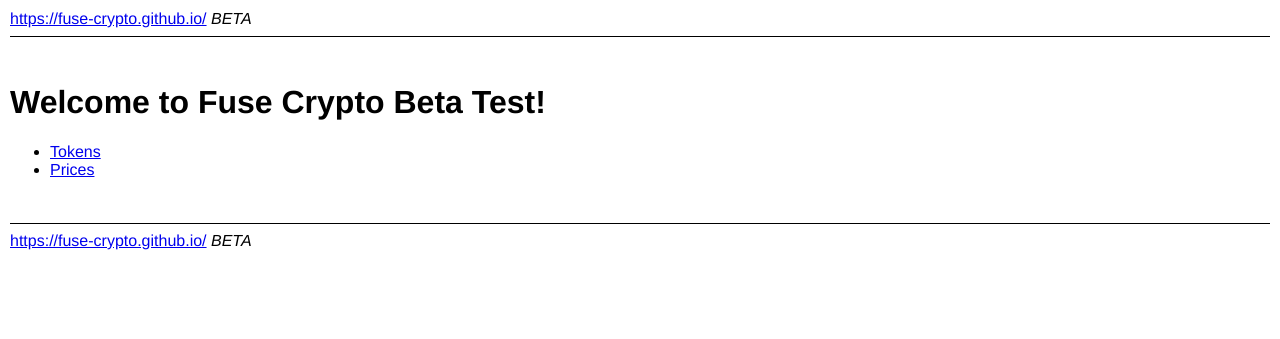
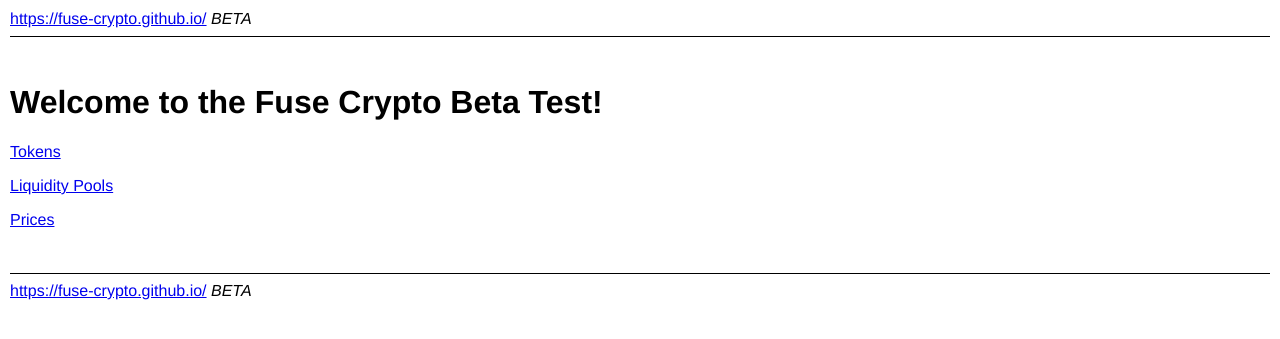
Before and after one commit to Fuse-Crypto/fuse-crypto.github.io, a Jekyll site: the page built from index.md, in a window 1280 px wide. Shown: the top 339 px of the page. Built offline with Jekyll 4.4.1, drawn with Linux system fonts in a browser that asks for light colours.

Commit message:
Update index.md

```diff
--- a/index.md
+++ b/index.md
@@ -3,7 +3,10 @@ layout: default
 title: Fuse Crypto
 ---
 
-# Welcome to Fuse Crypto Beta Test!
+# Welcome to the Fuse Crypto Beta Test!
 
-* [Tokens](tokens/)
-* [Prices](prices/)
+[Tokens](tokens/)
+
+[Liquidity Pools](liquidity-pools/)
+
+[Prices](prices/)
```
